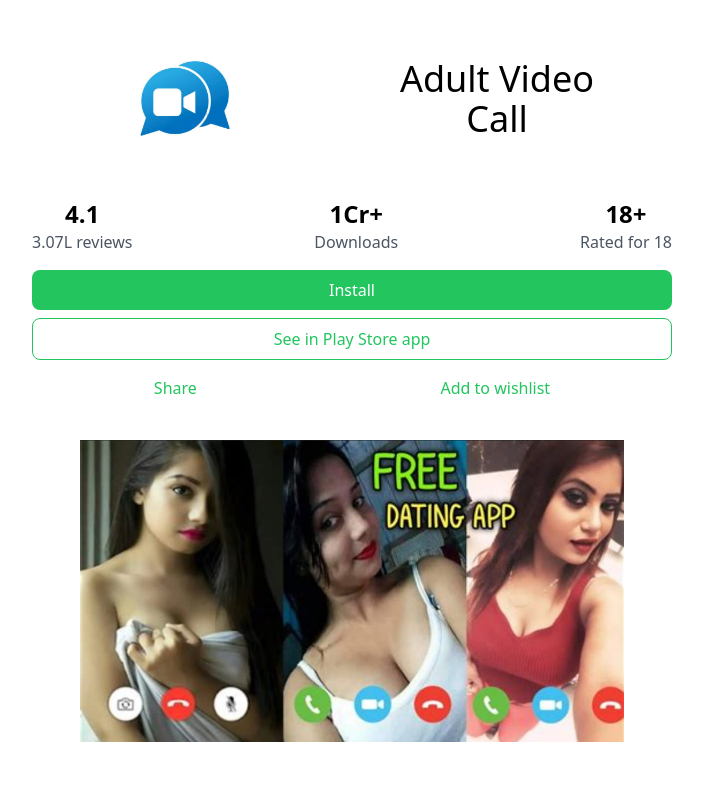
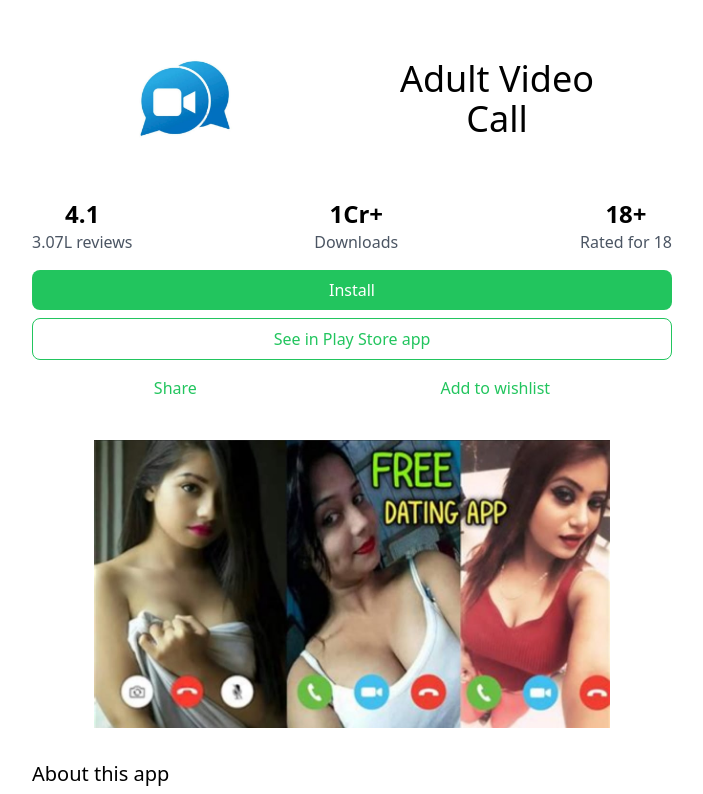
Before and after one commit to JalilAhmad456/abc, a React (Create React App) app: page / in a window 1280 px wide. Shown: the top 794 px of the page, without its empty margins (288-991 px from the left). Built offline with nearby package versions, Linux system fonts and the light colour scheme.

Commit message:
Update CardImages.js

```diff
--- a/src/components/CardImages.js
+++ b/src/components/CardImages.js
@@ -18,11 +18,11 @@
   }, []);
 
   return (
-    <div className="h-[350px] p-4 max-w-xl mx-auto flex">
+    <div className="h-[320px] p-4 max-w-xl mx-auto flex items-center justify-center overflow-hidden">
       <img
         src={images[currentImageIndex]}
         alt={`Card Image ${currentImageIndex + 1}`}
-        className="w-full mb-4"
+        className="max-h-full max-w-full object-contain"
       />
     </div>
   );
```
